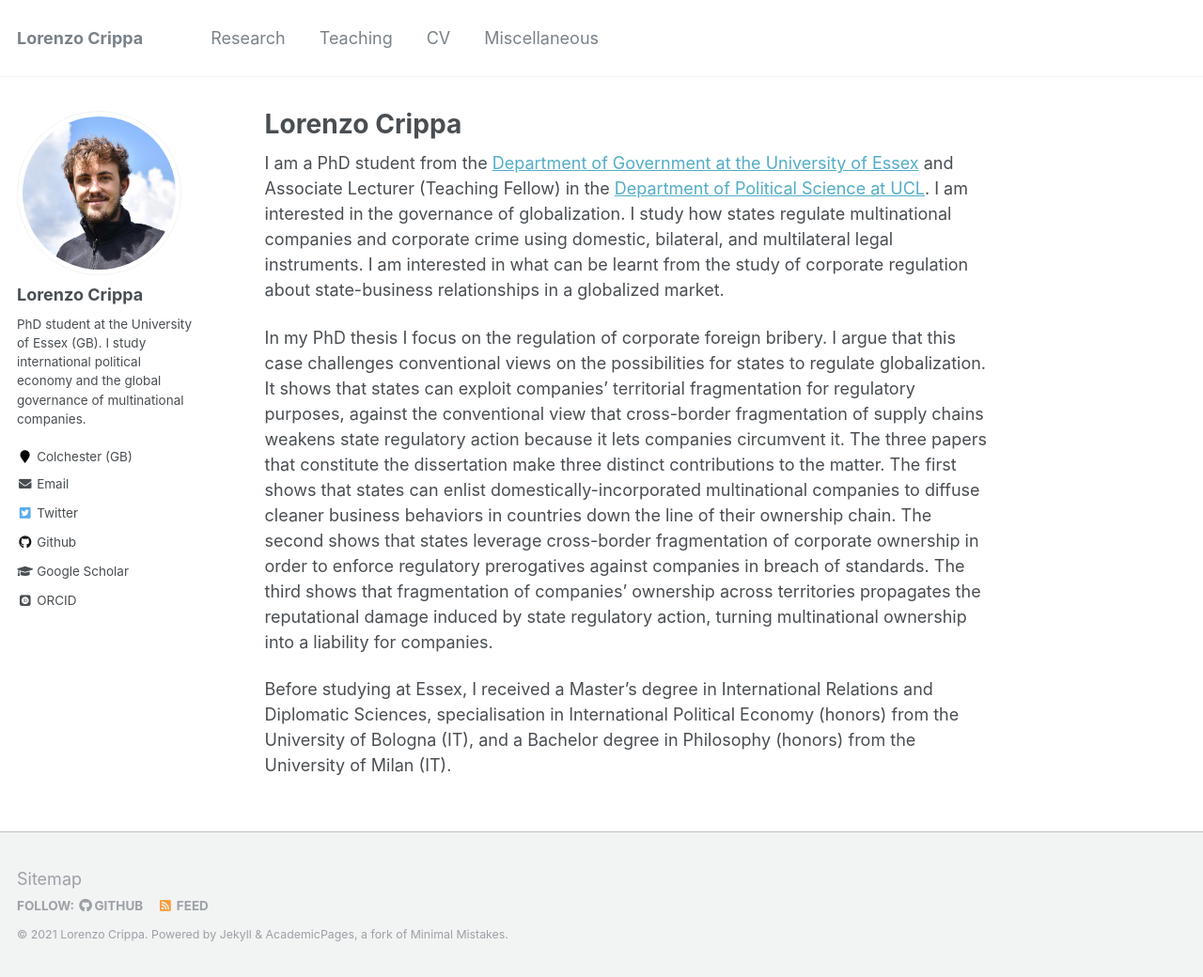
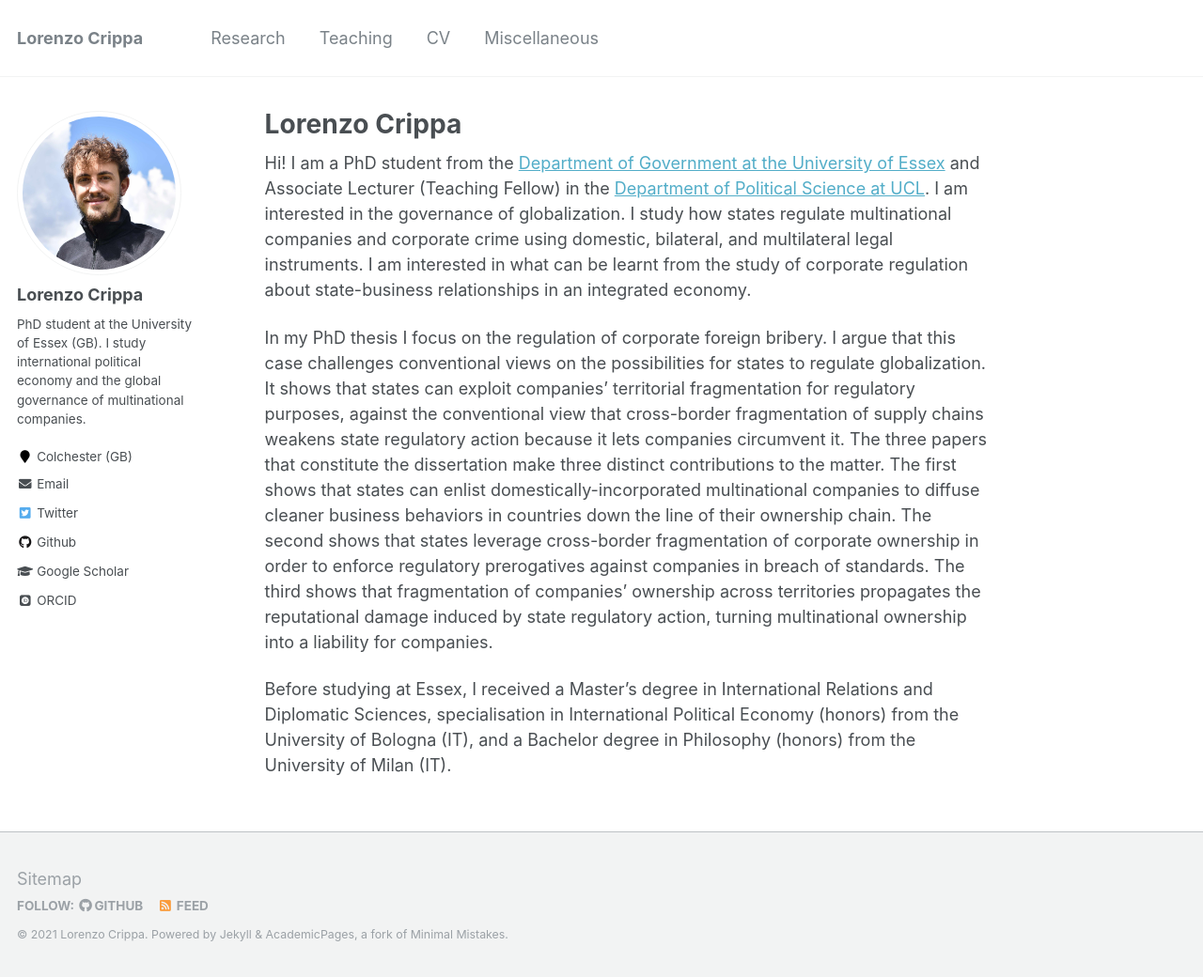
Before and after one commit to lorenzo-crippa/lorenzo-crippa.github.io, a Jekyll site: the page built from _pages/about.md, in a window 1280 px wide and 1040 px high. Shown: the whole window at 94% size. Built offline with Jekyll 4.4.1, drawn with Linux system fonts in a browser that asks for light colours; some web fonts are replaced.

Commit message:
Update about.md

```diff
--- a/_pages/about.md
+++ b/_pages/about.md
@@ -8,7 +8,7 @@ redirect_from:
   - /about.html
 ---
 
-I am a PhD student from the [Department of Government at the University of Essex](https://www.essex.ac.uk/people/cripp64301/lorenzo-crippa) and Associate Lecturer (Teaching Fellow) in the [Department of Political Science at UCL](https://www.ucl.ac.uk/political-science/people/academic-teaching-and-research-staff/lorenzo-crippa). I am interested in the governance of globalization. I study how states regulate multinational companies and corporate crime using domestic, bilateral, and multilateral legal instruments. I am interested in what can be learnt from the study of corporate regulation about state-business relationships in a globalized market.
+Hi! I am a PhD student from the [Department of Government at the University of Essex](https://www.essex.ac.uk/people/cripp64301/lorenzo-crippa) and Associate Lecturer (Teaching Fellow) in the [Department of Political Science at UCL](https://www.ucl.ac.uk/political-science/people/academic-teaching-and-research-staff/lorenzo-crippa). I am interested in the governance of globalization. I study how states regulate multinational companies and corporate crime using domestic, bilateral, and multilateral legal instruments. I am interested in what can be learnt from the study of corporate regulation about state-business relationships in an integrated economy.
 
 In my PhD thesis I focus on the regulation of corporate foreign bribery. I argue that this case challenges conventional views on the possibilities for states to regulate globalization. It shows that states can exploit companies' territorial fragmentation for regulatory purposes, against the conventional view that cross-border fragmentation of supply chains weakens state regulatory action because it lets companies circumvent it. The three papers that constitute the dissertation make three distinct contributions to the matter. The first shows that states can enlist domestically-incorporated multinational companies to diffuse cleaner business behaviors in countries down the line of their ownership chain. The second shows that states leverage cross-border fragmentation of corporate ownership in order to enforce regulatory prerogatives against companies in breach of standards. The third shows that fragmentation of companies' ownership across territories propagates the reputational damage induced by state regulatory action, turning multinational ownership into a liability for companies.
 
```
